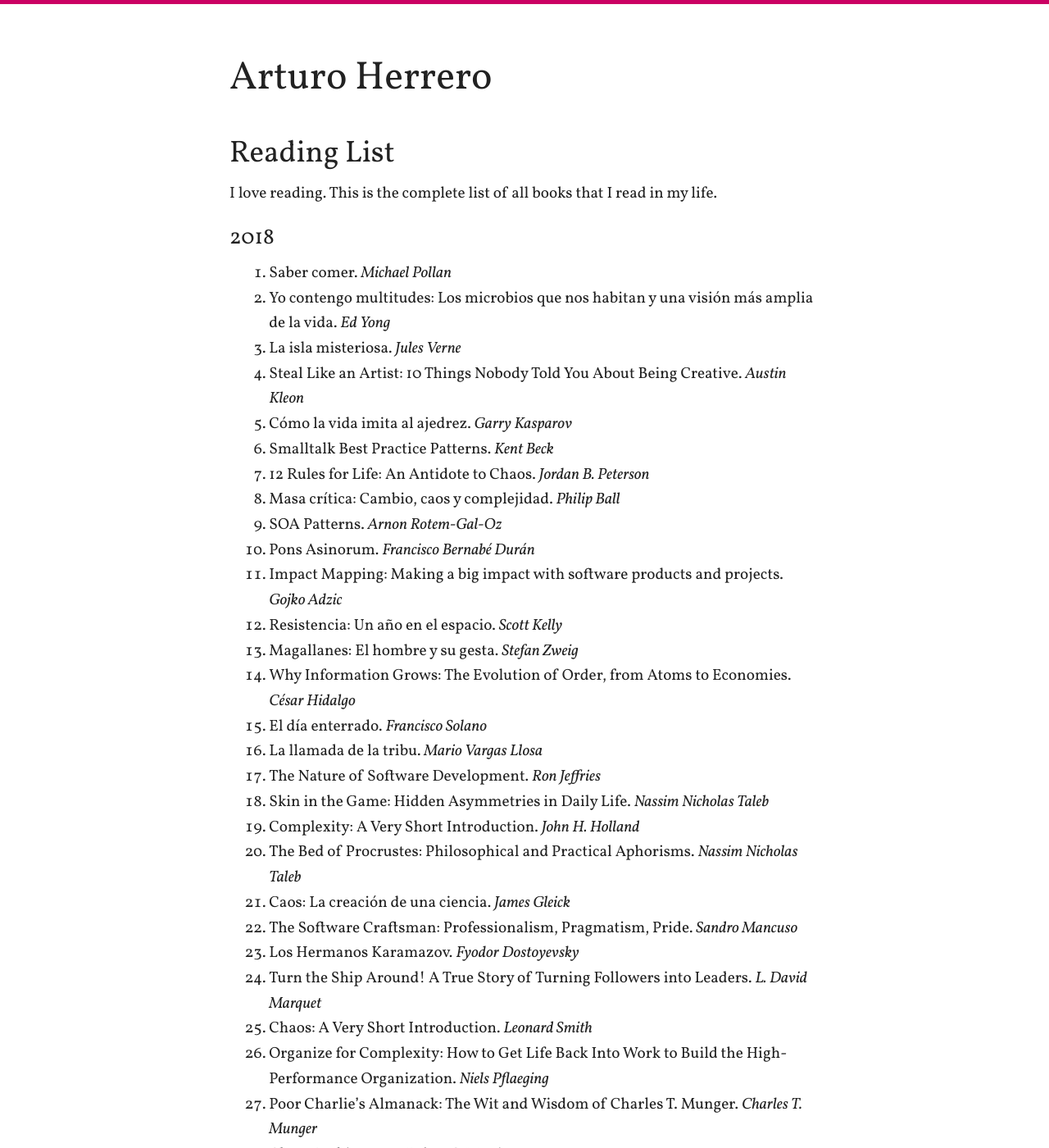
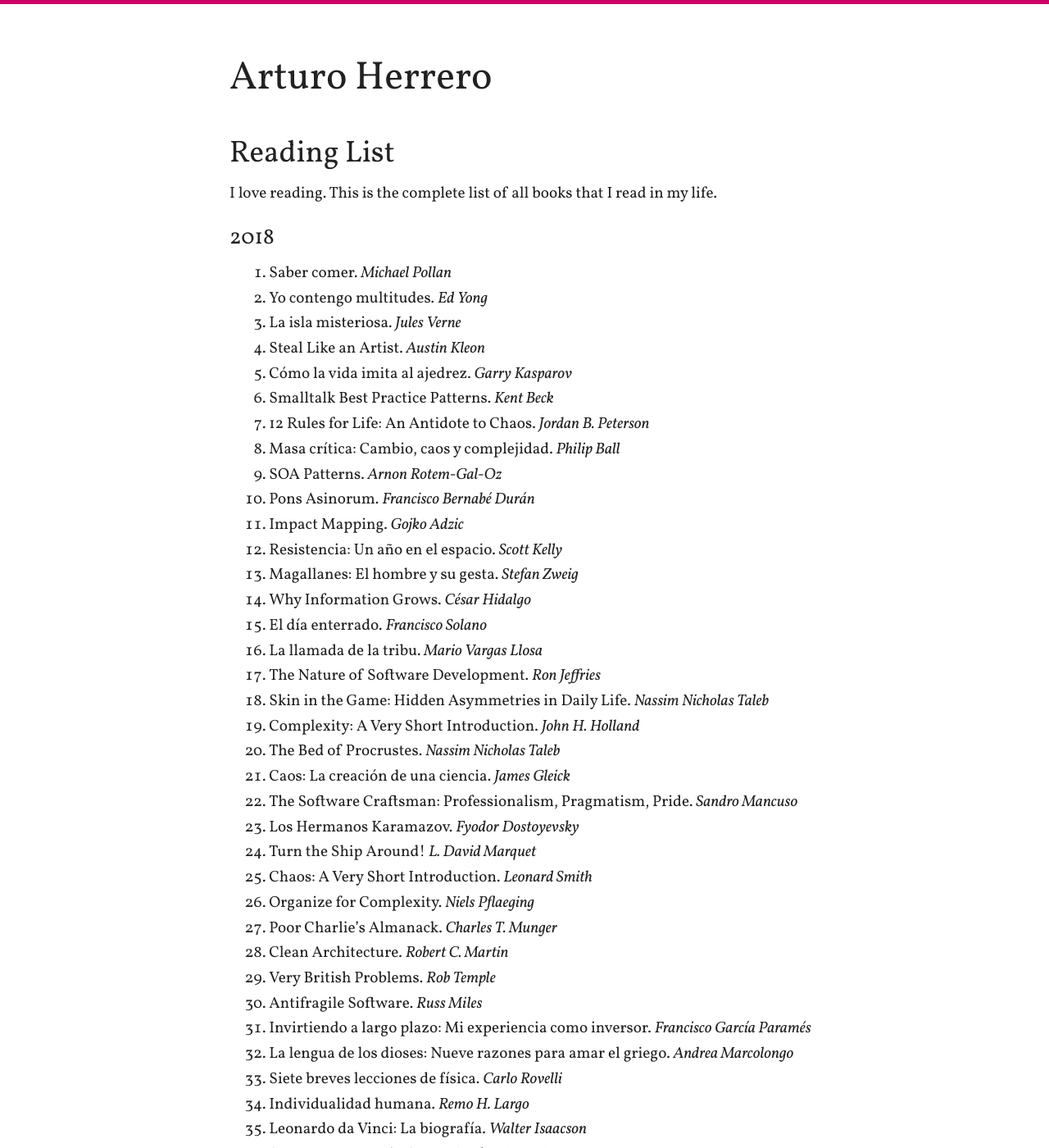
Before and after one commit to arturoherrero/arturoherrero.com, a Jekyll site: the page built from books.md, in a window 1280 px wide and 1400 px high. Shown: the whole window at 82% size. Built offline with Jekyll 4.4.1, drawn with Linux system fonts in a browser that asks for light colours; some of the changed text lies outside the part shown.

Commit message:
Remove subtitles for 2-lines reading list entries

```diff
--- a/books.md
+++ b/books.md
@@ -9,45 +9,45 @@
 
 ### 2018
 1. Saber comer. *Michael Pollan*
-2. Yo contengo multitudes: Los microbios que nos habitan y una visión más amplia de la vida. *Ed Yong*
+2. Yo contengo multitudes. *Ed Yong*
 3. La isla misteriosa. *Jules Verne*
-4. Steal Like an Artist: 10 Things Nobody Told You About Being Creative. *Austin Kleon*
+4. Steal Like an Artist. *Austin Kleon*
 5. Cómo la vida imita al ajedrez. *Garry Kasparov*
 6. Smalltalk Best Practice Patterns. *Kent Beck*
 7. 12 Rules for Life: An Antidote to Chaos. *Jordan B. Peterson*
 8. Masa crítica: Cambio, caos y complejidad. *Philip Ball*
 9. SOA Patterns. *Arnon Rotem-Gal-Oz*
 10. Pons Asinorum. *Francisco Bernabé Durán*
-11. Impact Mapping: Making a big impact with software products and projects. *Gojko Adzic*
+11. Impact Mapping. *Gojko Adzic*
 12. Resistencia: Un año en el espacio. *Scott Kelly*
 13. Magallanes: El hombre y su gesta. *Stefan Zweig*
-14. Why Information Grows: The Evolution of Order, from Atoms to Economies. *César Hidalgo*
+14. Why Information Grows. *César Hidalgo*
 15. El día enterrado. *Francisco Solano*
 16. La llamada de la tribu. *Mario Vargas Llosa*
 17. The Nature of Software Development. *Ron Jeffries*
 18. Skin in the Game: Hidden Asymmetries in Daily Life. *Nassim Nicholas Taleb*
 19. Complexity: A Very Short Introduction. *John H. Holland*
-20. The Bed of Procrustes: Philosophical and Practical Aphorisms. *Nassim Nicholas Taleb*
+20. The Bed of Procrustes. *Nassim Nicholas Taleb*
 21. Caos: La creación de una ciencia. *James Gleick*
 22. The Software Craftsman: Professionalism, Pragmatism, Pride. *Sandro Mancuso*
 23. Los Hermanos Karamazov. *Fyodor Dostoyevsky*
-24. Turn the Ship Around! A True Story of Turning Followers into Leaders. *L. David Marquet*
+24. Turn the Ship Around! *L. David Marquet*
 25. Chaos: A Very Short Introduction. *Leonard Smith*
-26. Organize for Complexity: How to Get Life Back Into Work to Build the High-Performance Organization. *Niels Pflaeging*
-27. Poor Charlie's Almanack: The Wit and Wisdom of Charles T. Munger. *Charles T. Munger*
+26. Organize for Complexity. *Niels Pflaeging*
+27. Poor Charlie's Almanack. *Charles T. Munger*
 28. Clean Architecture. *Robert C. Martin*
-29. Very British Problems: Making Life Awkward for Ourselves, One Rainy Day at a Time. *Rob Temple*
+29. Very British Problems. *Rob Temple*
 30. Antifragile Software. *Russ Miles*
 31. Invirtiendo a largo plazo: Mi experiencia como inversor. *Francisco García Paramés*
 32. La lengua de los dioses: Nueve razones para amar el griego. *Andrea Marcolongo*
 33. Siete breves lecciones de física. *Carlo Rovelli*
-34. Individualidad humana: Qué nos hace diferentes y cómo aprovecharlo. *Remo H. Largo*
+34. Individualidad humana. *Remo H. Largo*
 35. Leonardo da Vinci: La biografía. *Walter Isaacson*
 36. Seven Languages in Seven Weeks. *Bruce A. Tate*
 37. El latín ha muerto, ¡viva el latín! Breve historia de una gran lengua. *Wilfried Stroh*
 38. How To Drive: The Ultimate Guide, from the Man Who Was the Stig. *Ben Collins*
 39. Cincuenta innovaciones que han cambiado el mundo. *Tim Harford*
-40. Otras mentes. El pulpo, el mar y los orígenes profundos de la consciencia. *Peter Godfrey-Smith*
+40. Otras mentes. *Peter Godfrey-Smith*
 41. Emprender y liderar una startup: El duro camino hasta el éxito. *Ben Horowitz*
 42. 4 3 2 1. *Paul Auster*
 43. El camino del guerrero: sabiduría samurai. *VV. AA.*
@@ -58,9 +58,9 @@
 48. Fouché: Retrato de un hombre político. *Stefan Zweig*
 49. Progreso: 10 razones para mirar al futuro con optimismo. *Johan Norberg*
 50. Articulating Design Decisions. *Tom Greever*
-51. Breve historia de Occidente: las civilizaciones y las culturas. *Judith G. Coffin & Robert C. Stacey*
-52. User Story Mapping: Discover the Whole Story, Build the Right Product. *Jeff Patton & Peter Economy*
-53. Lo que viene: Cómo Uber, Airbnb y las nuevas empresas de Silicon Valley están cambiando el mundo. *Brad Stone*
+51. Breve historia de Occidente. *Judith G. Coffin & Robert C. Stacey*
+52. User Story Mapping. *Jeff Patton & Peter Economy*
+53. Lo que viene. *Brad Stone*
 54. Ampliación del campo de batalla. *Michel Houellebecq*
 
 
@@ -117,7 +117,7 @@
 50. Quiero ser arquitecto. *Alberto Campo Baeza*
 51. Montaigne. *Stefan Zweig*
 52. Cartas a su hijo. *Lord Chesterfield*
-53. Comer sin miedo: Mitos, falacias y mentiras sobre la alimentación en el siglo XXI. *J. M. Mulet*
+53. Comer sin miedo. *J. M. Mulet*
 
 
 ### 2016
@@ -136,7 +136,7 @@
 13. Fahrenheit 451. *Ray Bradbury*
 14. Cambia el chip. *Chip Heath & Dan Heath*
 15. Growing Object-Oriented Software, Guided by Tests. *Steve Freeman & Nat Pryce*
-16. Sapiens. De animales a dioses: Una breve historia de la humanidad. *Yuval Noah Harari*
+16. Sapiens. De animales a dioses. *Yuval Noah Harari*
 17. La pizarra de Juan Ramón Rallo. *Juan Ramón Rallo*
 18. The Great Gatsby. *F. Scott Fitzgerald*
 19. Nadie es perfecto. *Hellmuth Karasek*
@@ -326,7 +326,7 @@
 29. Extraños en un tren. *Patricia Highsmith*
 30. American Gods. *Neil Gaiman*
 31. Sinatra: Up and Running. *Alan Harris & Konstantin Haase*
-32. From Bash to Z Shell: Conquering the Command Line. *Oliver Kiddle, Jerry Peek & Peter Stephenson*
+32. From Bash to Z Shell. *Oliver Kiddle, Jerry Peek & Peter Stephenson*
 33. JavaScript: The Good Parts. *Douglas Crockford*
 34. La presentación de la persona en la vida cotidiana. *Erving Goffman*
 35. The Zombie Survival Guide. *Max Brooks*
@@ -367,7 +367,7 @@
 25. The Agile Samurai. *Jonathan Rasmusson*
 26. Manual de desarrollo web con Grails. *Nacho Brito*
 27. Lean Software Development. *Mary & Tom Poppendieck*
-28. Vagabonding: An Uncommon Guide to the Art of Long-Term World Travel. *Rolf Potts*
+28. Vagabonding. *Rolf Potts*
 29. El sinsentido del sentido o el sentido del sinsentido. *Paul Watzlawick*
 30. Principios universales de diseño. *William Lidwell, Kritina Holden & Jill Butler*
 31. Structure and Interpretation of Computer Programs. *Hal Abelson, Jerry & Julie Sussman*
```
